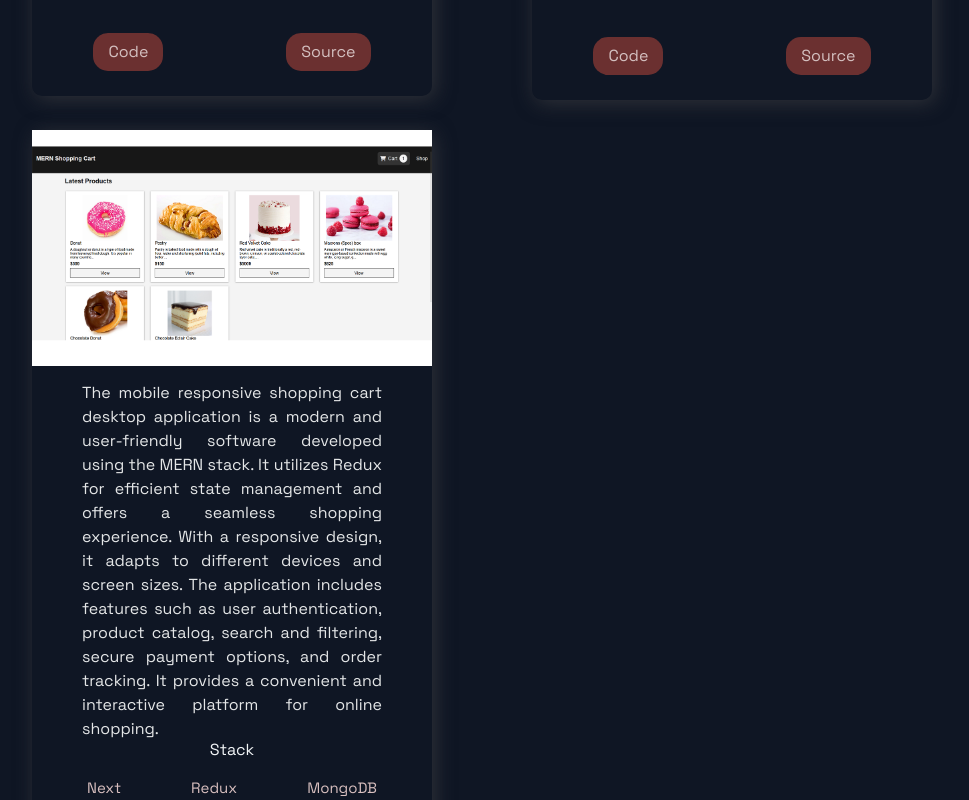
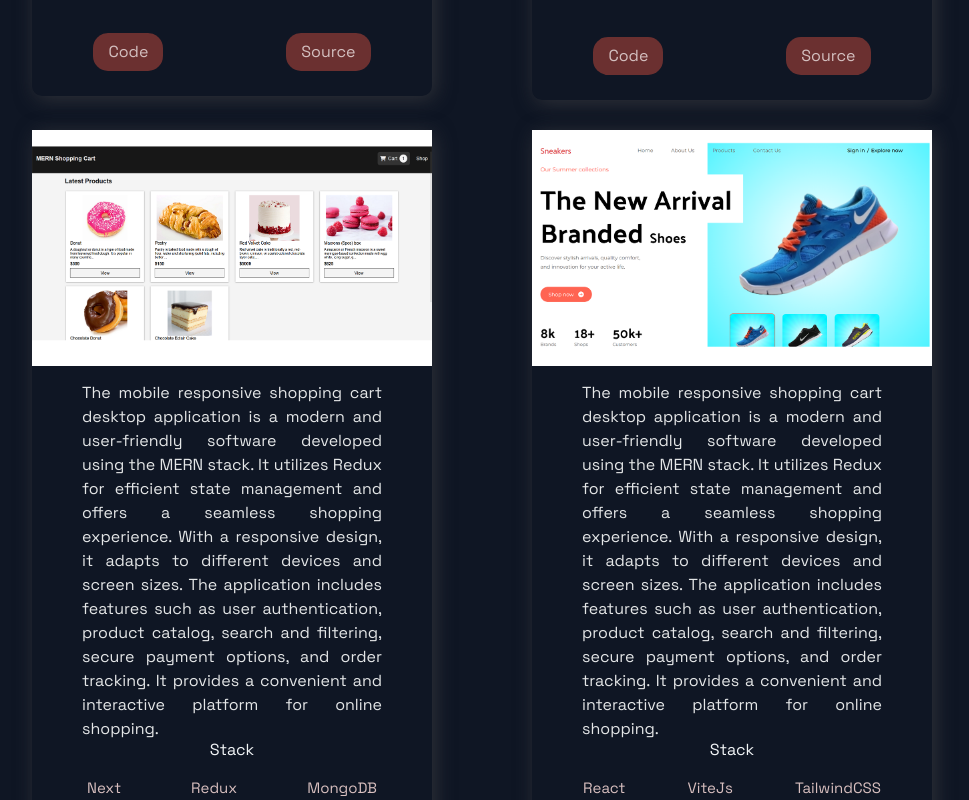
Before and after one commit to OmeshSachethana/MyPortfolio, a Next.js app: page / in a window 1280 px wide. Shown: the part 2760-3560 px from the top of the page, without its empty margins (158-1127 px from the left). Built offline with nearby package versions, Linux system fonts and the light colour scheme.

Commit message:
added new project

```diff
--- a/src/constants/constants.js
+++ b/src/constants/constants.js
@@ -31,8 +31,8 @@ export const projects = [
     description: "Discover Sri Lanka like never before with our innovative tourism application. Personalized profiles, easy tour bookings, inspiring travel blogs, and valuable feedback features are all at your fingertips. To inspire and inform travelers, our platform hosts a vibrant community of travel bloggers. Join us in promoting Sri Lanka's wonders and create unforgettable memories.",
     image: '/images/ceylonVoyages.png',
     tags: ['React(Vite)', 'Node', 'Express', 'MongoDB'],
-    source: 'https://github.com/OmeshSachethana/Ceylon_Voyages',
-    visit: 'https://af-project-beta.vercel.app/tours',
+    source: 'https://af-project-beta.vercel.app/tours',
+    visit: 'https://github.com/OmeshSachethana/Ceylon_Voyages',
     id: 3,
   },
   {
@@ -41,7 +41,16 @@ export const projects = [
     image: '/images/mern_cart.png',
     tags: ['Next', 'Redux', 'MongoDB'],
     source: 'https://github.com/OmeshSachethana/MERN_ShoppingCart.git',
-    visit: 'https://google.com',
+    visit: 'https://github.com/OmeshSachethana/MERN_ShoppingCart.git',
+    id: 4,
+  },
+  {
+    title: 'Shoes Landing Page',
+    description: "The mobile responsive shopping cart desktop application is a modern and user-friendly software developed using the MERN stack. It utilizes Redux for efficient state management and offers a seamless shopping experience. With a responsive design, it adapts to different devices and screen sizes. The application includes features such as user authentication, product catalog, search and filtering, secure payment options, and order tracking. It provides a convenient and interactive platform for online shopping.",
+    image: '/images/shoe_landing_page.png',
+    tags: ['React', 'ViteJs', 'TailwindCSS'],
+    source: 'https://go-sneakers.netlify.app/',
+    visit: 'https://github.com/OmeshSachethana/Shoes_LandingPage.git',
     id: 4,
   },
 ];
```
Also changed, not shown: public/images/shoe_landing_page.png (added).
